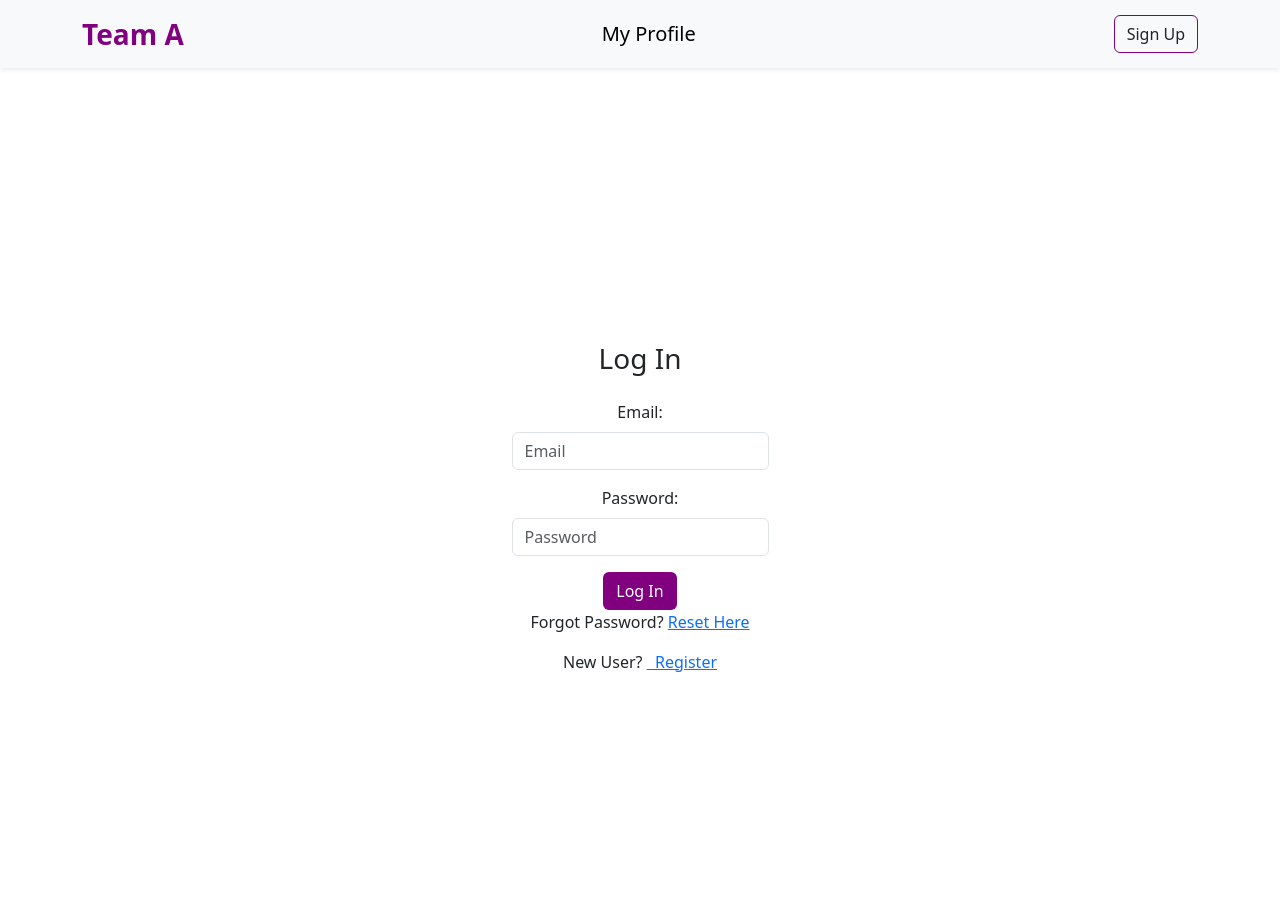
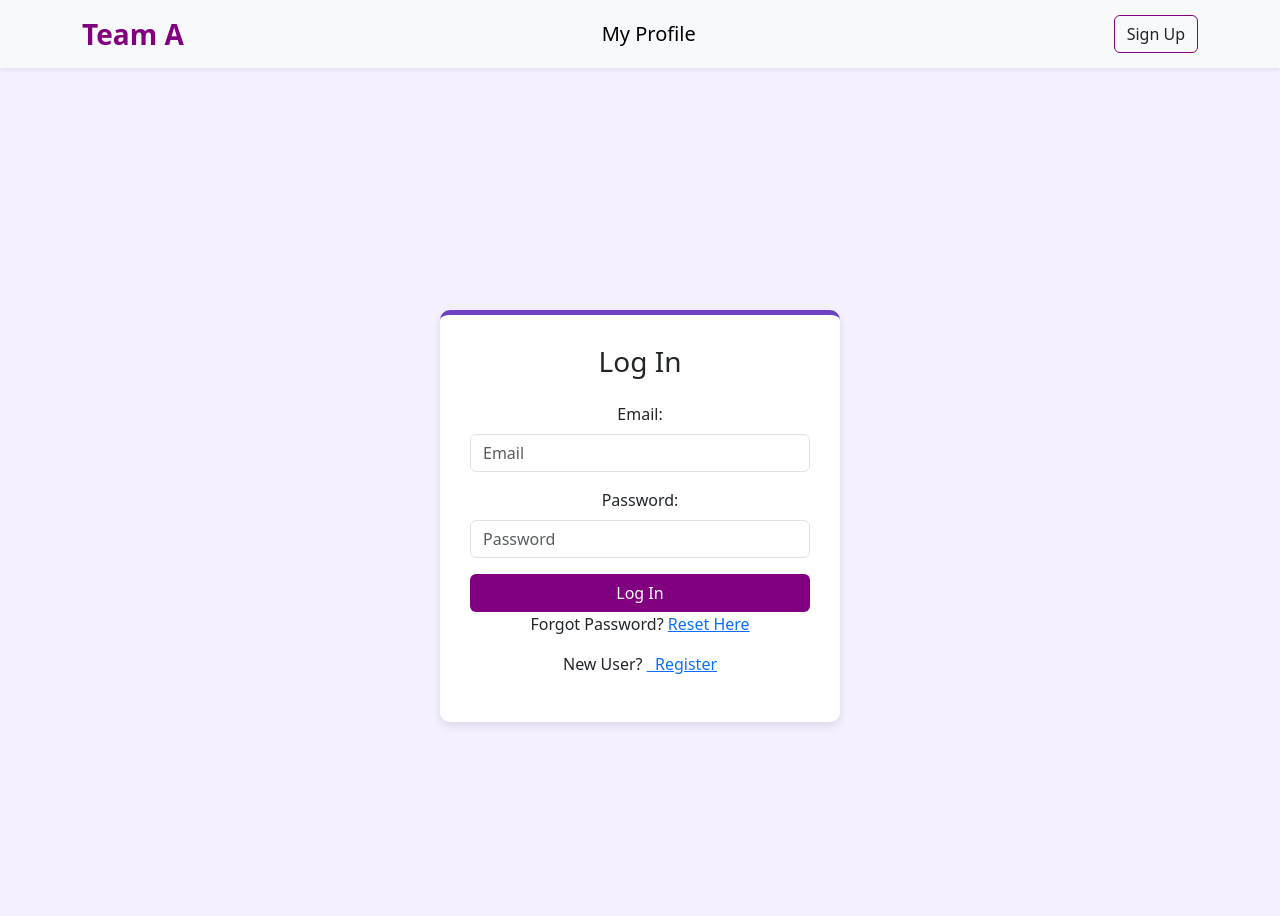
Before and after one commit to CMM004TeamA/group-project, a PHP site: page /WEBSITES/login_form.html in a window 1280 px wide. Run offline with PHP 8.4, Linux system fonts and the light colour scheme.

Commit message:
Update aya_style.css
added some new designs to the sign up and login form

```diff
--- a/signup/assets/css/aya_style.css
+++ b/signup/assets/css/aya_style.css
@@ -15,3 +15,27 @@
     width: 250px;
     margin:0 auto;
 }
+
+body {
+    background-color: #f5f0ff; /* Light purple background */
+}
+
+.form-container {
+    background: white;
+    padding: 30px;
+    border-radius: 10px;
+    box-shadow: 0px 4px 10px rgba(0, 0, 0, 0.1);
+    width: 100%;
+    max-width: 400px;
+    border-top: 5px solid #6f42c1; /* Purple top border */
+}
+
+.btn-purple {
+    background-color: #6f42c1;
+    color: white;
+    width: 100%;
+}
+
+.btn-purple:hover {
+    background-color: #5a32a3;
+}
```
